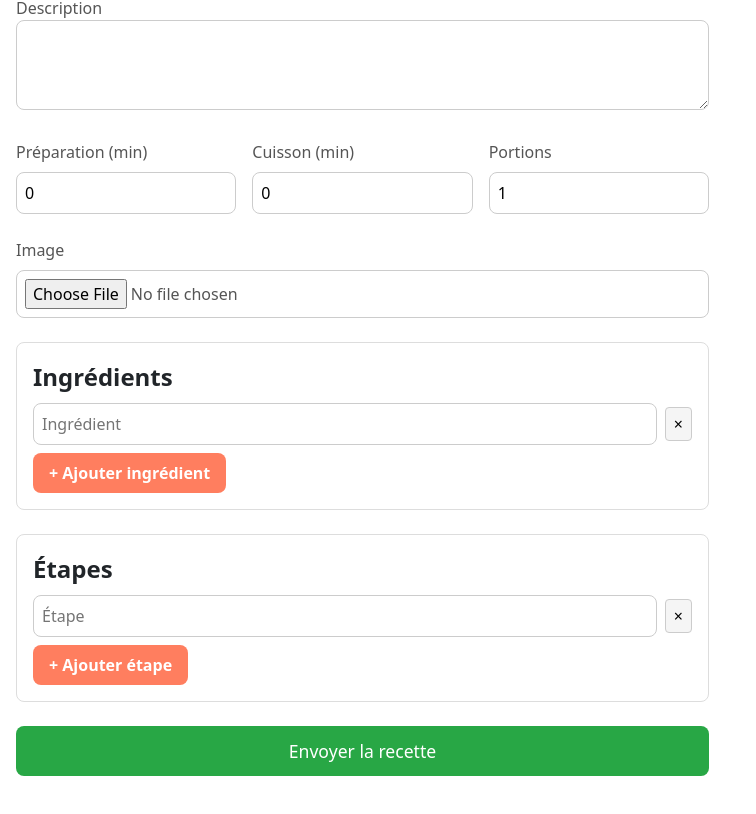
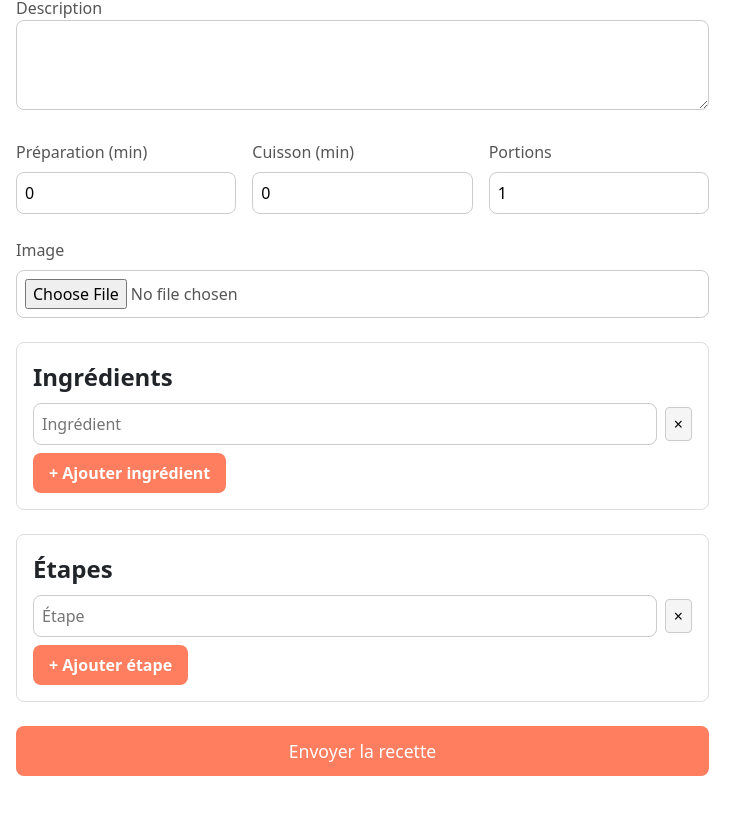
Before and after one commit to Alpha-NeMeSiS/class-front, a React (Vite) app: page /submit in a window 1280 px wide. Shown: the part 274-1088 px from the top of the page, without its empty margins (0-756 px from the left). Built offline with nearby package versions, Linux system fonts and the light colour scheme.

Commit message:
update style submitrecipe

```diff
--- a/src/pages/SubmitRecipe/SubmitRecipe.module.scss
+++ b/src/pages/SubmitRecipe/SubmitRecipe.module.scss
@@ -110,7 +110,7 @@ legend {
 }
 
 .submitButton {
-  background: #28a745;
+  background: #ff7e5f;
   color: white;
   border: none;
   border-radius: 0.5rem;
```
